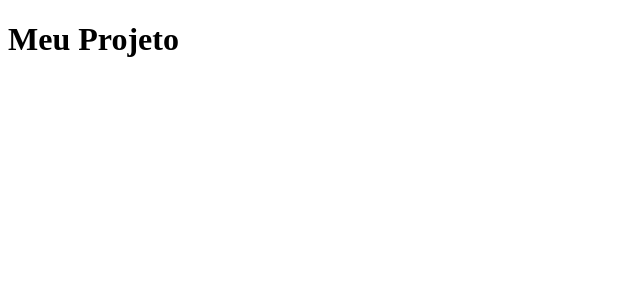
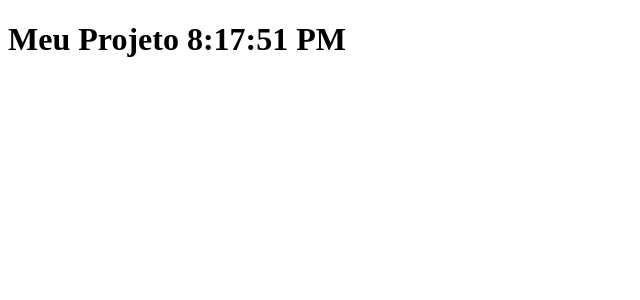
Before and after one commit to maleixorm/meuapp, a React (Create React App) app: page / in a window 1280 px wide. Shown: the top 300 px of the page, without its empty margins (0-640 px from the left). Built offline with nearby package versions, Linux system fonts and the light colour scheme.

Commit message:
Utilizando os ciclos de vida dos components

```diff
--- a/src/App.js
+++ b/src/App.js
@@ -1,10 +1,28 @@
 import React, { Component } from 'react';
 
 class App extends Component{
+
+    constructor(props){
+        super(props);
+        this.state = {
+            hora: '00:00:00'
+        };
+    }
+
+    componentDidMount() {
+        setInterval(() => {
+            this.setState({hora: new Date().toLocaleTimeString()})
+        }, 1000);
+    }
+
+    componentDidUpdate() {
+        console.log('Atualizou!');
+    }
+
     render() {
         return(
             <div>
-                <h1>Meu Projeto</h1>
+                <h1>Meu Projeto {this.state.hora}</h1>
             </div>
         );
     }
```
